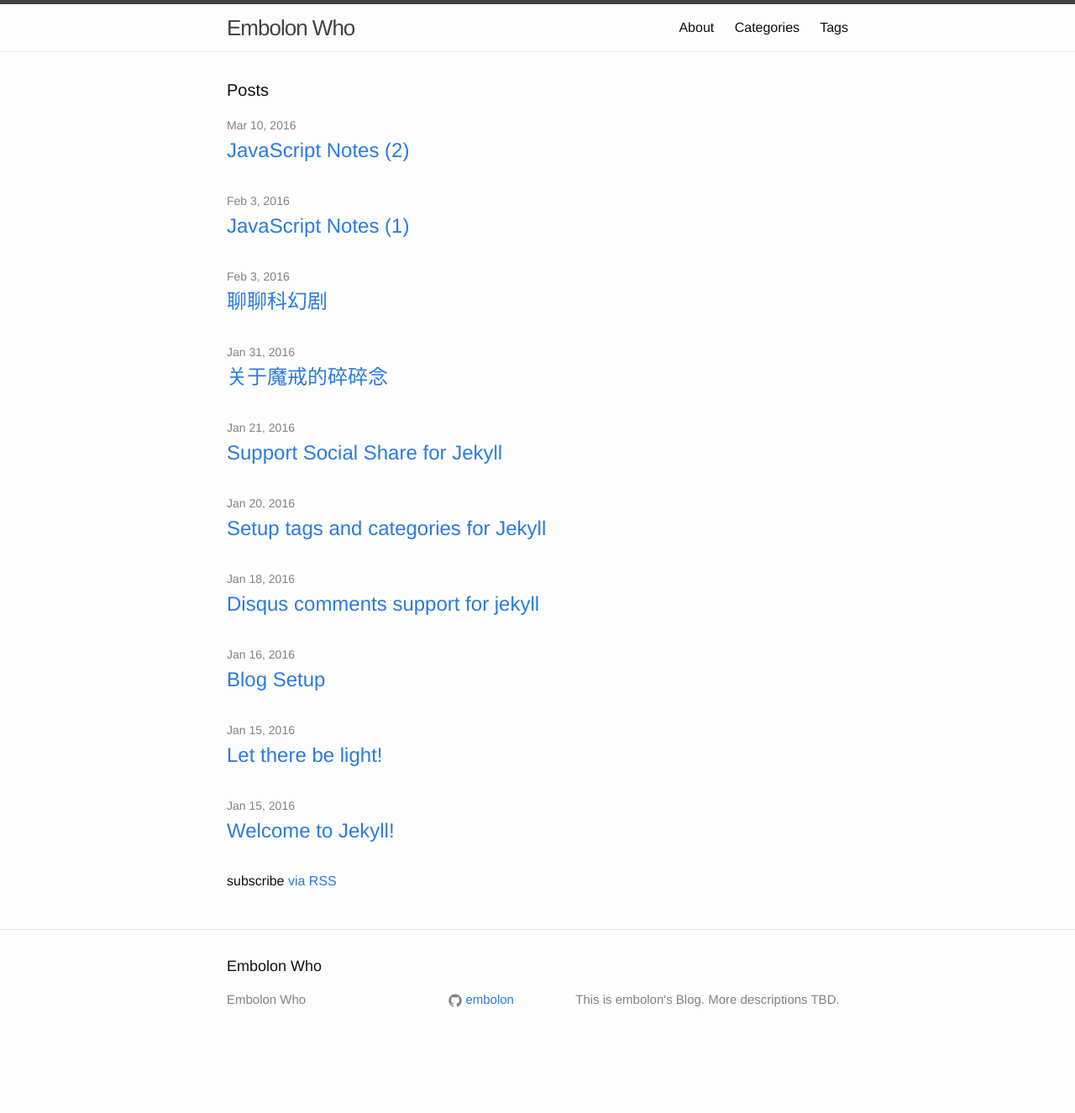
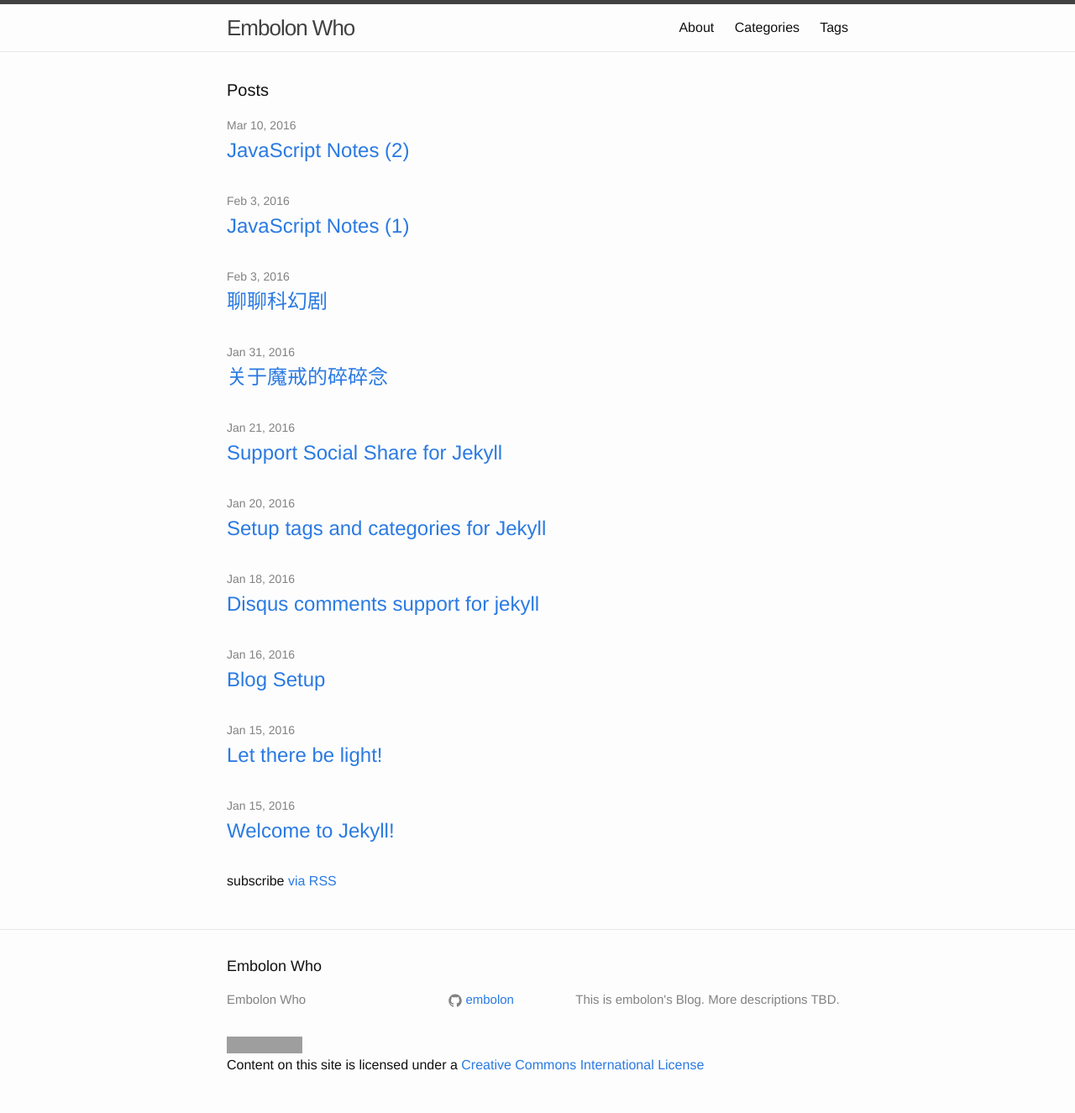
Before and after one commit to embolon/embolon.github.io, a Jekyll site: the page built from index.html, in a window 1280 px wide. Shown: the whole page at 84% size. Built offline with Jekyll 4.4.1, drawn with Linux system fonts in a browser that asks for light colours; before the commit the page ends 1262 px from its top, so only the background shows below that; grey boxes are pictures that could not be loaded.

Commit message:
added license information

```diff
--- a/_includes/footer.html
+++ b/_includes/footer.html
@@ -35,4 +35,8 @@
 
   </div>
 
+  <div class="wrapper">
+    <p><a rel="license" href="http://creativecommons.org/licenses/by-nc-sa/4.0/"><img alt="Creative Commons License" style="border-width:0" src="https://i.creativecommons.org/l/by-nc-sa/4.0/88x31.png" /></a><br />Content on this site is licensed under a <a rel="license" href="http://creativecommons.org/licenses/by-nc-sa/4.0/">Creative Commons International License</a></p>
+  </div>
+
 </footer>
```
